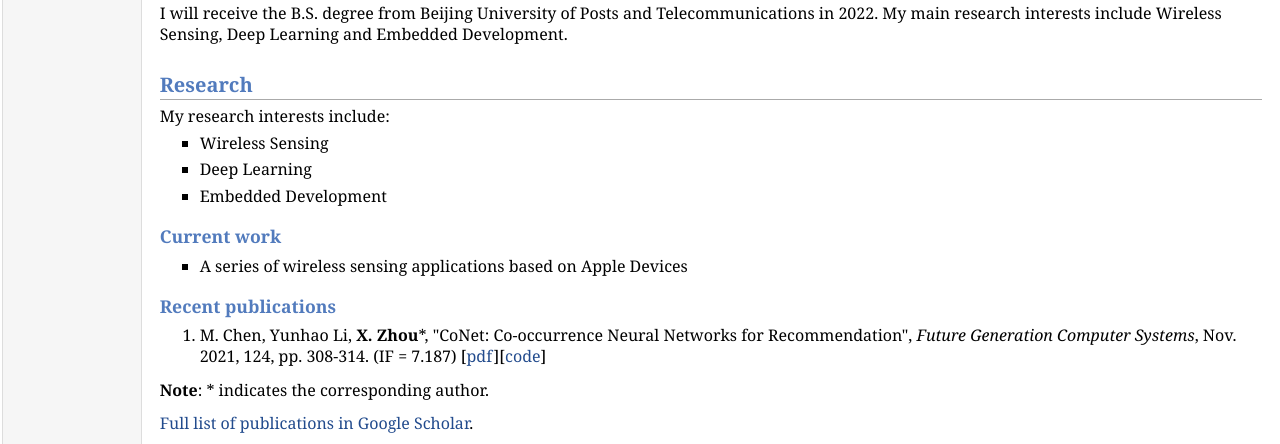
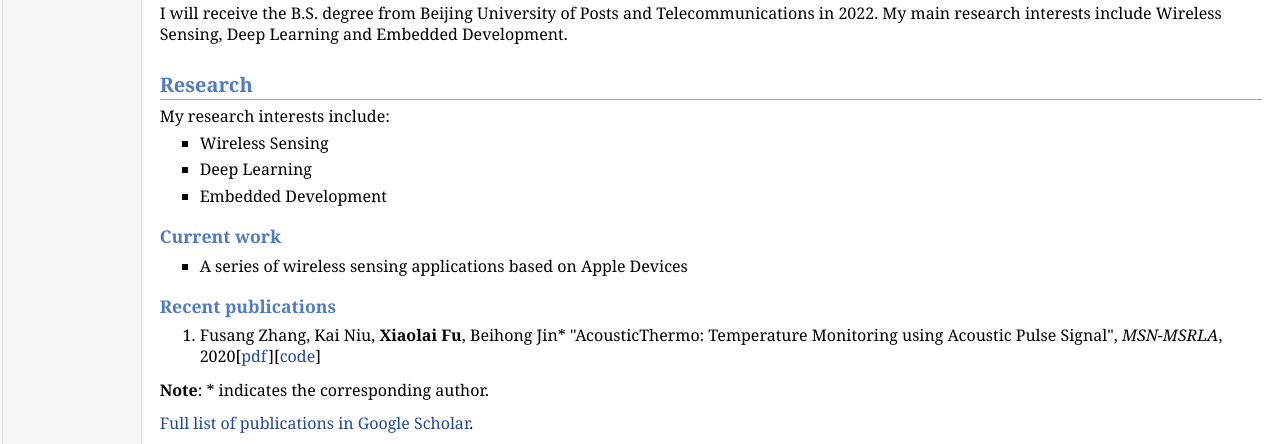
Before and after one commit to Shaw-Fu/Shaw-Fu.github.io, a plain HTML site: page index.html in a window 1280 px wide. Shown: the part 325-769 px from the top of the page. Drawn offline with Linux system fonts and the light colour scheme.

Commit message:
Update index.html

```diff
--- a/index.html
+++ b/index.html
@@ -52,7 +52,7 @@ E-mail: <a href="mailto:xiaolaifu@bupt.edu.cn">xiaolaifu@bupt.edu.cn</a></p>
 </ul>
 <h3>Recent publications </h3>
 <ol>
-<li><p>M. Chen, Yunhao Li, <b>X. Zhou</b>*, "CoNet: Co-occurrence Neural Networks for Recommendation", <i>Future Generation Computer Systems</i>, Nov. 2021, 124, pp. 308-314. (IF = 7.187) [<a href="pub/conet.pdf">pdf</a>][<a href="https://github.com/XiuzeZhou/conet">code</a>]</p>
+<li><p>Fusang Zhang, Kai Niu, <b>Xiaolai Fu</b>, Beihong Jin* "AcousticThermo: Temperature Monitoring using Acoustic Pulse Signal", <i>MSN-MSRLA</i>, 2020[<a href="pub/conet.pdf">pdf</a>][<a href="https://github.com/XiuzeZhou/conet">code</a>]</p>
 </li>
 </ol>
 <p><b>Note</b>: * indicates the corresponding author.</p>
```
